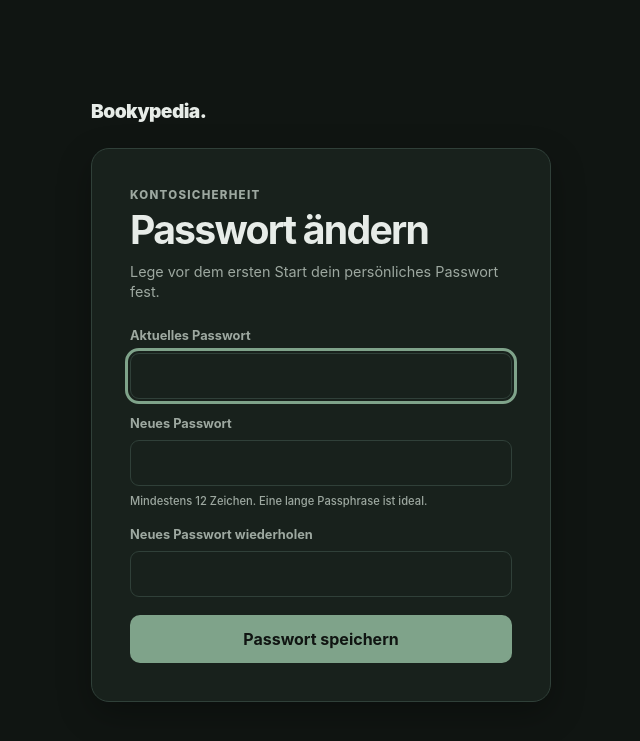
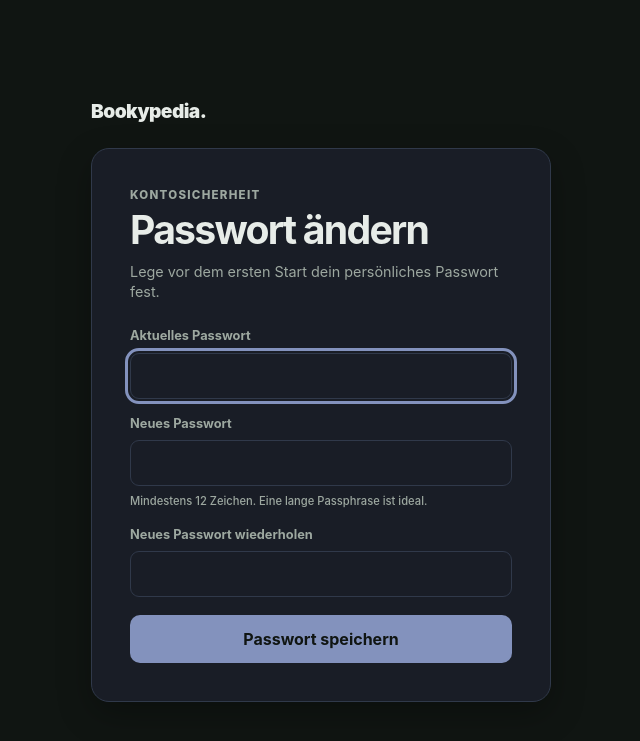
Before and after one commit to LedLed1234/Bookypedia., a Flask app: page /account/password in a window 1280 px wide. Shown: the top 741 px of the page, without its empty margins (319-959 px from the left). Run offline with Flask 3, Linux system fonts and the light colour scheme; the visitor is signed in with stand-in values (Sample User, id 1); data comes from the database, SQL or seed files in the repository.

Commit message:
Beschreibung der Änderung

```diff
--- a/readmore/static/config.json
+++ b/readmore/static/config.json
@@ -1,6 +1,6 @@
 {
   "defaults": {
-    "theme": "green",
+    "theme": "blue-white",
     "searchResultLimit": 4,
     "startView": "all"
   },
--- a/readmore/static/js/app.js
+++ b/readmore/static/js/app.js
@@ -159,7 +159,7 @@ const LANGUAGE_LABELS = {
   por: "Portugiesisch",
 };
 const FALLBACK_APP_CONFIG = {
-  defaults: { theme: "green", searchResultLimit: 4, startView: "all" },
+  defaults: { theme: "blue-white", searchResultLimit: 4, startView: "all" },
   options: {
     themes: [
       { value: "red", label: "Red" },
--- a/readmore/static/service-worker.js
+++ b/readmore/static/service-worker.js
@@ -1,7 +1,7 @@
-const CACHE_NAME = "bookypedia-shell-v37";
+const CACHE_NAME = "bookypedia-shell-v38";
 const SHELL = [
   "/static/css/app.css?v=35",
-  "/static/js/app.js?v=38",
+  "/static/js/app.js?v=39",
   "/static/manifest.webmanifest",
   "/static/config.json",
   "/static/icons/icon-192.png",
--- a/readmore/templates/change_password.html
+++ b/readmore/templates/change_password.html
@@ -1,5 +1,5 @@
 <!doctype html>
-<html lang="de" data-theme="green">
+<html lang="de" data-theme="blue-white">
 <head>
   <meta charset="utf-8">
   <meta name="viewport" content="width=device-width, initial-scale=1">
@@ -9,6 +9,11 @@
     try {
       const android = window.Capacitor?.getPlatform?.() === "android" || navigator.userAgent.includes("BookypediaAndroid");
       if (android) document.documentElement.classList.add("platform-android");
+      const themeDefaultVersion = "blue-white-v1";
+      if (localStorage.getItem("bookypedia-theme-default-version") !== themeDefaultVersion) {
+        localStorage.setItem("bookypedia-theme", "blue-white");
+        localStorage.setItem("bookypedia-theme-default-version", themeDefaultVersion);
+      }
       const savedTheme = localStorage.getItem("bookypedia-theme");
       if (["red", "blue-white", "green", "brown", "cozy", "light"].includes(savedTheme)) document.documentElement.dataset.theme = savedTheme;
     } catch (_error) {}
```
Also changed, not shown: readmore/templates/index.html (+9 -4 lines), readmore/templates/login.html (+6 -1 lines), tests/test_api.py (+1 -1 lines), README.md, mobile/README.md.
